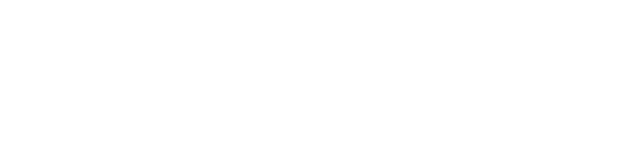
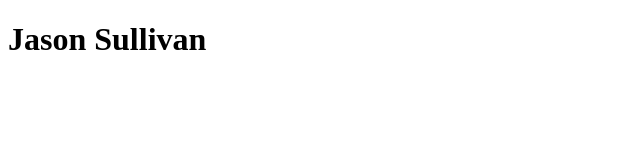
Before and after one commit to jsull123/jasonas, a plain HTML site: page index.html in a window 1280 px wide. Shown: the whole page, without its empty margins (0-640 px from the left). Drawn offline with Linux system fonts and the light colour scheme.

Commit message:
Update index.html

```diff
--- a/index.html
+++ b/index.html
@@ -1,4 +1,9 @@
 <!DOCTYPE html>
 <html>
-
+  <head>
+    <title>CSCE 190: Jason Sullivan</title>
+  </head>
+  <body>
+    <h1>Jason Sullivan</h1>
+  </body>
 </html>
```
